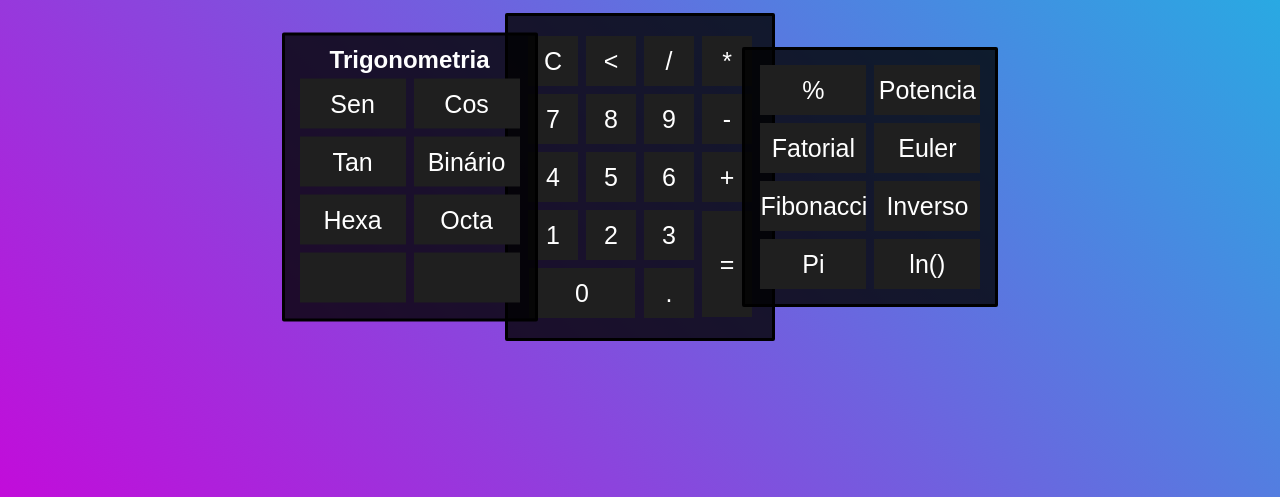
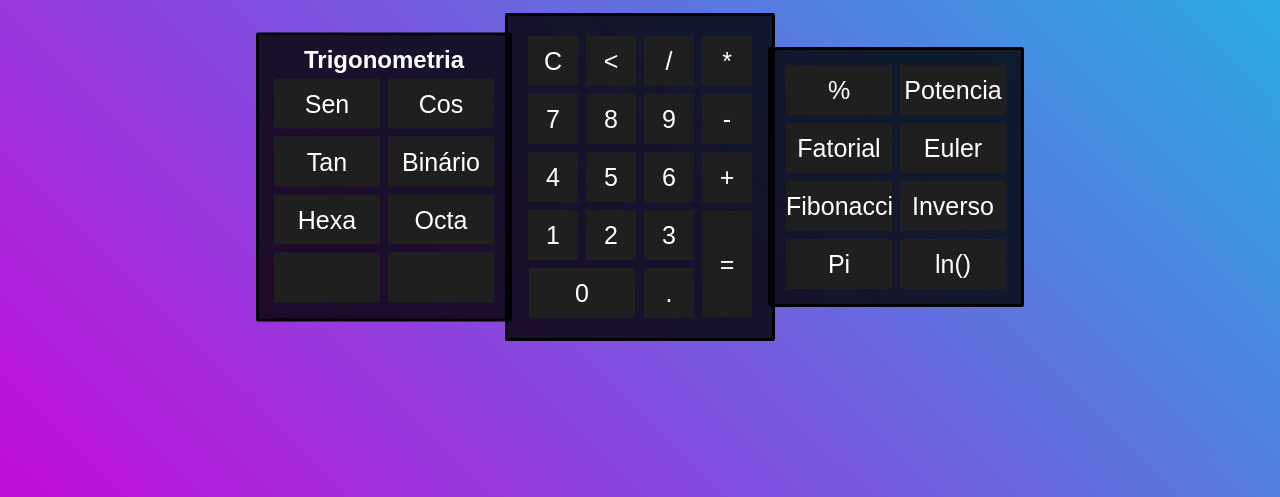
Before and after one commit to RaphaelNCP/calculadora, a plain HTML site: page index.html in a window 1280 px wide. Shown: the part 303-800 px from the top of the page. Drawn offline with Linux system fonts and the light colour scheme.

Commit message:
Update styles.css

```diff
--- a/styles.css
+++ b/styles.css
@@ -30,7 +30,7 @@
     position: absolute;
     background-color: rgba(0, 0, 0, 0.8);
     top: 60%;
-    left: 32%;
+    left: 30%;
     transform: translate(-50%,-50%);
     border-radius: 2px;
     padding: 10px;
@@ -41,7 +41,7 @@
     position: absolute;
     background-color: rgba(0, 0, 0, 0.8);
     top: 60%;
-    left: 68%;
+    left: 70%;
     transform: translate(-50%,-50%);
     border-radius: 2px;
     padding: 10px;
```
